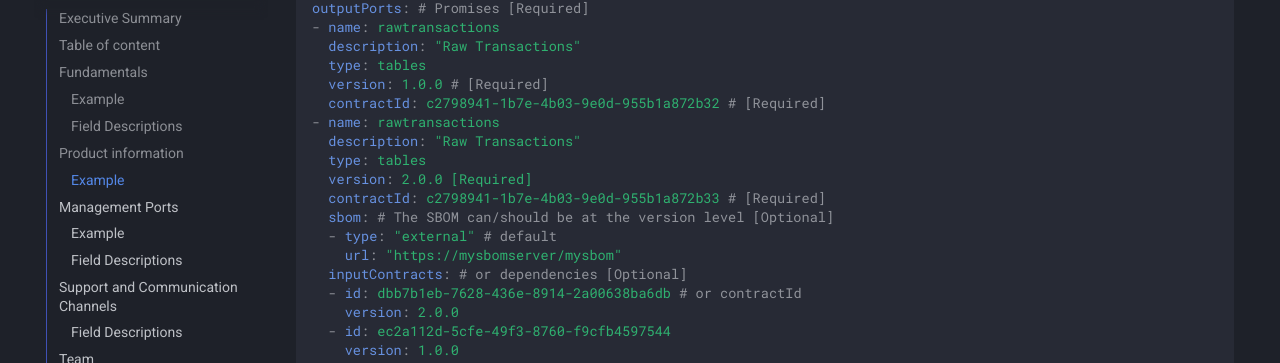
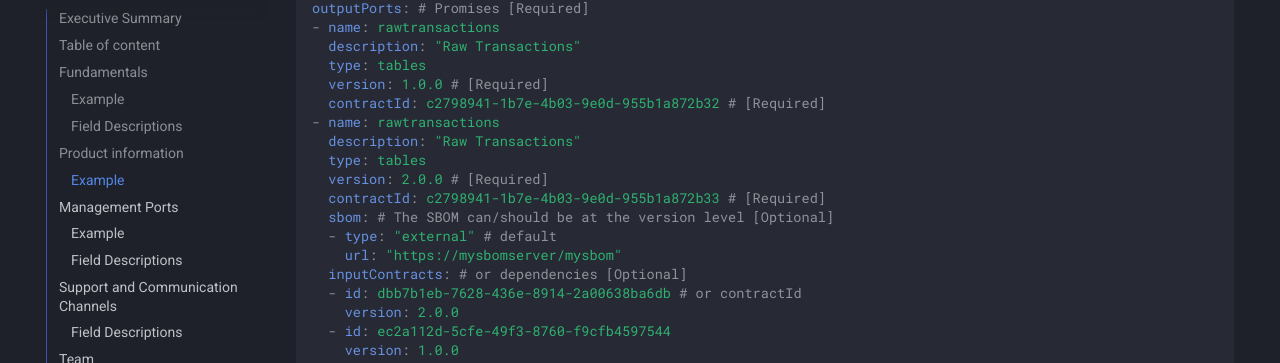
Before and after one commit to bitol-io/open-data-product-standard, an MkDocs documentation site: the page built from docs/README.md, in a window 1280 px wide and 900 px high, scrolled down 2795 px. Shown: the part 90-453 px from the top of the window. Built offline with MkDocs 1.6.1 and Material for MkDocs 9.7.7, drawn with Linux system fonts in a browser that asks for light colours; comment, search, counter and statistics services are not loaded; the version menu is left out.

```diff
--- a/docs/README.md
+++ b/docs/README.md
@@ -97,7 +97,7 @@ outputPorts: # Promises [Required]
 - name: rawtransactions
   description: "Raw Transactions"
   type: tables
-  version: 2.0.0 [Required]
+  version: 2.0.0 # [Required]
   contractId: c2798941-1b7e-4b03-9e0d-955b1a872b33 # [Required]
   sbom: # The SBOM can/should be at the version level [Optional]
   - type: "external" # default
```
